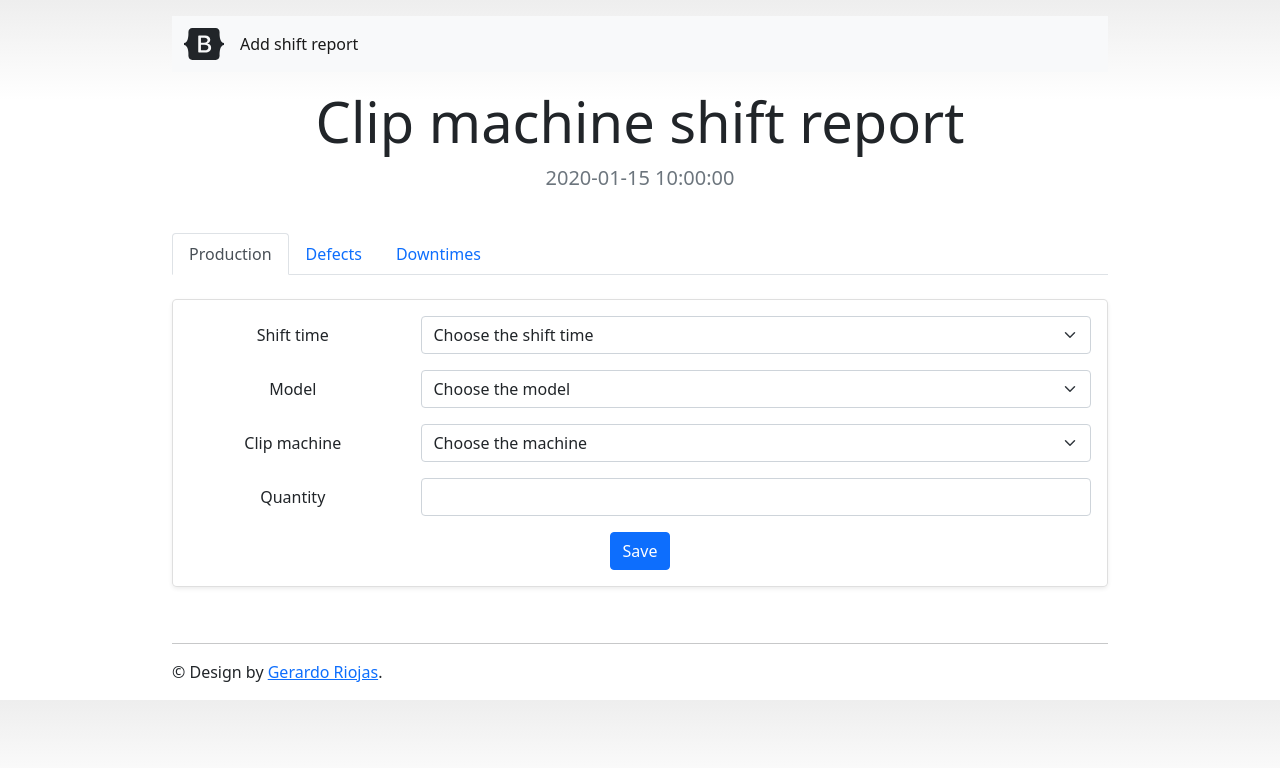
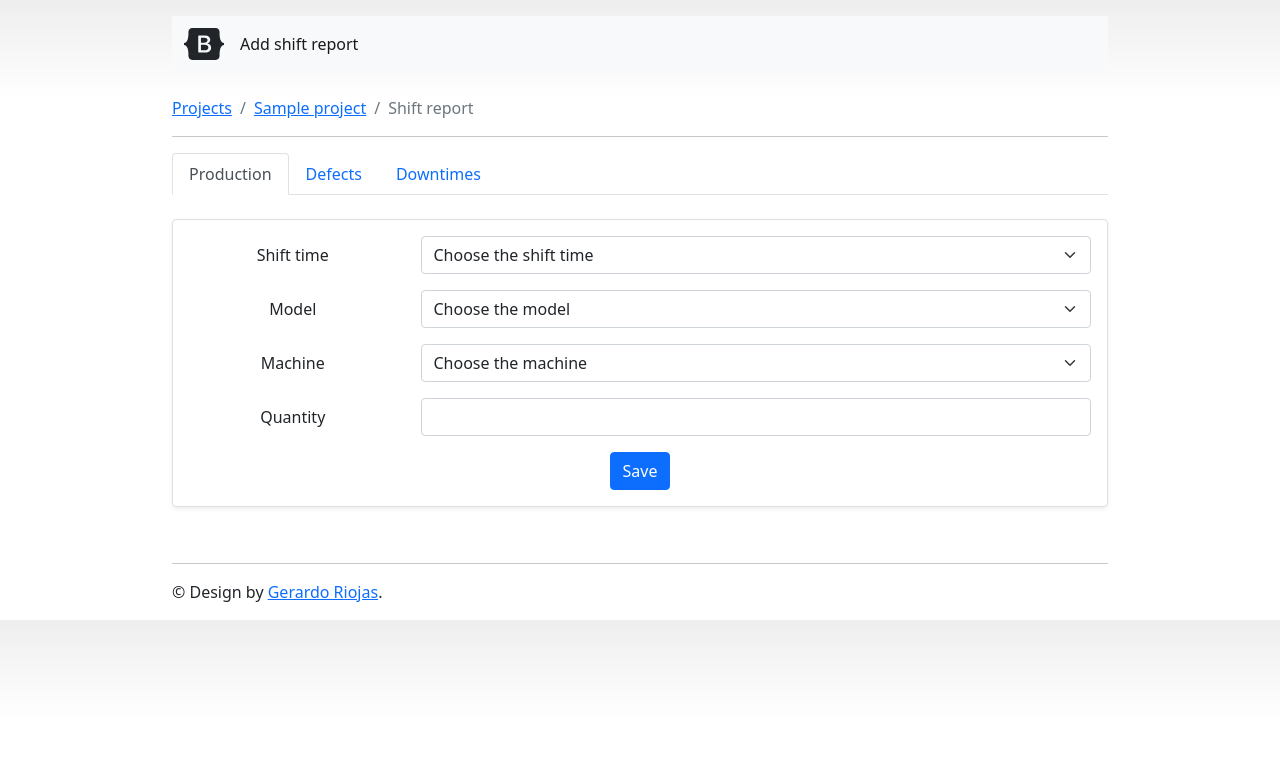
Before and after one commit to GerardoRiojas86/production_interface, a Python web app: template app/templates/input-shift-report.html in a window 1280 px wide. Shown: the top 768 px of the page. Run offline with Jinja, Linux system fonts and the light colour scheme; the template is opened without the code that fills it: most values are stand-ins (such as "Sample title", 1, 10 or a date in 2020).

Commit message:
Added breadcrumb, updated models, machines, defects / downtime reasosn forms

```diff
--- a/app/templates/input-shift-report.html
+++ b/app/templates/input-shift-report.html
@@ -1,11 +1,17 @@
 {% extends 'base.html' %}
 
 {% block content %}
-<!-- Page template header -->
-<div class="custom-header p-3 pb-md-4 mx-auto text-center">
-  <h1 class="display-4 fw-normal">Clip machine shift report</h1>
-  <p class="fs-5 text-muted">{{ shift_date }}</p>
-</div>
+
+<!-- Breadcrumb navigation -->
+<br>
+<nav aria-label="breadcrumb">
+  <ol class="breadcrumb">
+    <li class="breadcrumb-item"><a href="/">Projects</a></li>
+    <li class="breadcrumb-item"><a href="/project/{{ project.id }}">{{ project.name }}</a></li>
+    <li class="breadcrumb-item active" aria-current="page">Shift report</li>
+  </ol>
+</nav>
+<hr>
 
 <!-- Collection of cards layed out in rows -->
 <div class="row row-cols-1 row-cols-md-12 mb-12 text-center">
@@ -36,7 +42,7 @@
               <div class="row mb-3" hidden>
                 <label for="inputProjectId" class="col-sm-3 col-form-label">Project ID</label>
                 <div class="col-sm-9">
-                  <input type='text' id="inputProjectId" name="project_id" class="form-control" value="{{ project_id }}" readonly>
+                  <input type='text' id="inputProjectId" name="project_id" class="form-control" value="{{ project.id }}" readonly>
                 </div>
               </div>
 
@@ -74,34 +80,21 @@
                   <div class="col-sm-9">
                       <select class="form-select" id="inputModel" name="model" aria-label="Select the model">
                           <option selected>Choose the model</option>
-                          <option value="frt lh">frt lh</option>
-                          <option value="frt rh">frt rh</option>
-                          <option value="rr lh">rr lh</option>
-                          <option value="rr rh">rr rh</option>
-                          <option value="frt lh A">frt lh A</option>
-                          <option value="frt rh A">frt rh A</option>
-                          <option value="rr lh A">rr lh A</option>
-                          <option value="rr rh A">rr rh A</option>
-                          <option value="frt lh B">frt lh B</option>
-                          <option value="frt rh B">frt rh B</option>
-                          <option value="rr lh B">rr lh B</option>
-                          <option value="rr rh B">rr rh B</option>
+                          {% for model in project['models'] %}
+                            <option value="{{ model.name }}">{{ model.name }}</option>
+                          {% endfor %}
                       </select>
                   </div>
               </div>
 
               <div class="row mb-3">
-                  <label for="inputClipMachine" class="col-sm-3 col-form-label">Clip machine</label>
+                  <label for="inputClipMachine" class="col-sm-3 col-form-label">Machine</label>
                   <div class="col-sm-9">
                       <select class="form-select" id="inputClipMachine" name="machine" aria-label="Select the machine">
                           <option selected>Choose the machine</option>
-                          <option value="3">3</option>
-                          <option value="4">4</option>
-                          <option value="5">5</option>
-                          <option value="6">6</option>
-                          <option value="7">7</option>
-                          <option value="8">8</option>
-                          <option value="9">9</option>
+                          {% for machine in project['machines'] %}
+                            <option value="{{ machine.name }}">{{ machine.name }}</option>
+                          {% endfor %}
                       </select>
                   </div>
               </div>
@@ -132,7 +125,7 @@
               <div class="row mb-3" hidden>
                 <label for="inputProjectId" class="col-sm-3 col-form-label">Project ID</label>
                 <div class="col-sm-9">
-                  <input type='text' id="inputProjectId" name="project_id" class="form-control" value="{{ project_id }}" readonly>
+                  <input type='text' id="inputProjectId" name="project_id" class="form-control" value="{{ project.id }}" readonly>
                 </div>
               </div>
 
@@ -155,34 +148,21 @@
                   <div class="col-sm-9">
                       <select class="form-select" id="inputModel" name="model" aria-label="Select the model">
                           <option selected>Choose the model</option>
-                          <option value="frt lh">frt lh</option>
-                          <option value="frt rh">frt rh</option>
-                          <option value="rr lh">rr lh</option>
-                          <option value="rr rh">rr rh</option>
-                          <option value="frt lh A">frt lh A</option>
-                          <option value="frt rh A">frt rh A</option>
-                          <option value="rr lh A">rr lh A</option>
-                          <option value="rr rh A">rr rh A</option>
-                          <option value="frt lh B">frt lh B</option>
-                          <option value="frt rh B">frt rh B</option>
-                          <option value="rr lh B">rr lh B</option>
-                          <option value="rr rh B">rr rh B</option>
+                          {% for model in project['models'] %}
+                            <option value="{{ model.name }}">{{ model.name }}</option>
+                          {% endfor %}
                       </select>
                   </div>
               </div>
 
               <div class="row mb-3">
-                  <label for="inputClipMachine" class="col-sm-3 col-form-label">Clip machine</label>
+                  <label for="inputClipMachine" class="col-sm-3 col-form-label">Machine</label>
                   <div class="col-sm-9">
                       <select class="form-select" id="inputClipMachine" name="machine" aria-label="Select the machine">
                           <option selected>Choose the machine</option>
-                          <option value="3">3</option>
-                          <option value="4">4</option>
-                          <option value="5">5</option>
-                          <option value="6">6</option>
-                          <option value="7">7</option>
-                          <option value="8">8</option>
-                          <option value="9">9</option>
+                          {% for machine in project['machines'] %}
+                            <option value="{{ machine.name }}">{{ machine.name }}</option>
+                          {% endfor %}
                       </select>
                   </div>
               </div>
@@ -192,18 +172,12 @@
                 <div class="col-sm-9">
                     <select id="inputDefectReason" name="reason" class="form-select" aria-label="Select the defect reason">
                         <option selected>Choose the defect reason</option>
-                        <option value="Long pieces">Long pieces</option>
-                        <option value="Short pieces">Short pieces</option>
-                        <option value="Blister">Blister</option>
-                        <option value="Air hole damage">Air hole damage</option>
-                        <option value="Dry hole damage">Dry hole damage</option>
-                        <option value="Misplaced clip">Misplaced clip</option>
-                        <option value="Lack of clip">Lack of clip</option>
-                        <option value="Wrong clip">Wrong clip</option>
-                        <option value="Bad coating">Bad coating</option>
-                        <option value="Damaged bulb">Damaged bulb</option>
-                        <option value="Bad drilling">Bad drilling</option>
-                        <option value="Bad insertion">Bad insertion</option>
+                        {% for reason in project['reasons'] %}
+                          {% if reason['category'] == 'defect' %}
+                            <option value="{{ reason['description'] }}">{{ reason['description'] }}</option>
+                          {% endif %}
+                        {% endfor %}
+
                     </select>
                 </div>
               </div>
@@ -233,7 +207,7 @@
               <div class="row mb-3" hidden>
                 <label for="inputProjectId" class="col-sm-3 col-form-label">Project</label>
                 <div class="col-sm-9">
-                  <input type='text' id="inputProjectId" name="project_id" class="form-control" value="{{ project_id }}" readonly>
+                  <input type='text' id="inputProjectId" name="project_id" class="form-control" value="{{ project.id }}" readonly>
                 </div>
               </div>
 
@@ -256,34 +230,21 @@
                   <div class="col-sm-9">
                       <select class="form-select" id="inputModel" name="model" aria-label="Select the model">
                           <option selected>Choose the model</option>
-                          <option value="frt lh">frt lh</option>
-                          <option value="frt rh">frt rh</option>
-                          <option value="rr lh">rr lh</option>
-                          <option value="rr rh">rr rh</option>
-                          <option value="frt lh A">frt lh A</option>
-                          <option value="frt rh A">frt rh A</option>
-                          <option value="rr lh A">rr lh A</option>
-                          <option value="rr rh A">rr rh A</option>
-                          <option value="frt lh B">frt lh B</option>
-                          <option value="frt rh B">frt rh B</option>
-                          <option value="rr lh B">rr lh B</option>
-                          <option value="rr rh B">rr rh B</option>
+                          {% for model in project['models'] %}
+                            <option value="{{ model.name }}">{{ model.name }}</option>
+                          {% endfor %}
                       </select>
                   </div>
               </div>
 
               <div class="row mb-3">
-                  <label for="inputClipMachine" class="col-sm-3 col-form-label">Clip machine</label>
+                  <label for="inputClipMachine" class="col-sm-3 col-form-label">Machine</label>
                   <div class="col-sm-9">
                       <select class="form-select" id="inputClipMachine" name="machine" aria-label="Select the machine">
                           <option selected>Choose the machine</option>
-                          <option value="3">3</option>
-                          <option value="4">4</option>
-                          <option value="5">5</option>
-                          <option value="6">6</option>
-                          <option value="7">7</option>
-                          <option value="8">8</option>
-                          <option value="9">9</option>
+                          {% for machine in project['machines'] %}
+                            <option value="{{ machine.name }}">{{ machine.name }}</option>
+                          {% endfor %}
                       </select>
                   </div>
               </div>
@@ -293,21 +254,13 @@
                 <div class="col-sm-9">
                     <select id="inputDownTimeReason" name="reason" class="form-select" aria-label="Select the downtime reason">
                         <option selected>Choose the downtime reason</option>
-                        <option value="Machine cleaning">Machine cleaning</option>
-                        <option value="Lunch time">Lunch time</option>
-                        <option value="Break">Break</option>
-                        <option value="Change model">Change model</option>
-                        <option value="Boot machine">Boot machine</option>
-                        <option value="Machine failure">Machine failure</option>
-                        <option value="Lack of light">Lack of light</option>
-                        <option value="Setting parameters">Setting parameters</option>
-                        <option value="New staff">New staff</option>
-                        <option value="Lack of material">Lack of material</option>
-                        <option value="Off 10x">Off 10x</option>
-                        <option value="Poorly wound material">Poorly wound material</option>
-                        <option value="Rework of parts">Rework of parts</option>
-                        <option value="Upside down profile">Upside down profile</option>
-                        <option value="Change container">Change container</option>
+                        {% for reason in project['reasons'] %}
+                          {% if reason['category'] == 'downtime' %}
+                            <option value="{{ reason['description'] }}">{{ reason['description'] }}</option>
+                          {% endif %}
+                        {% endfor %}
+
+
                     </select>
                 </div>
               </div>
```
